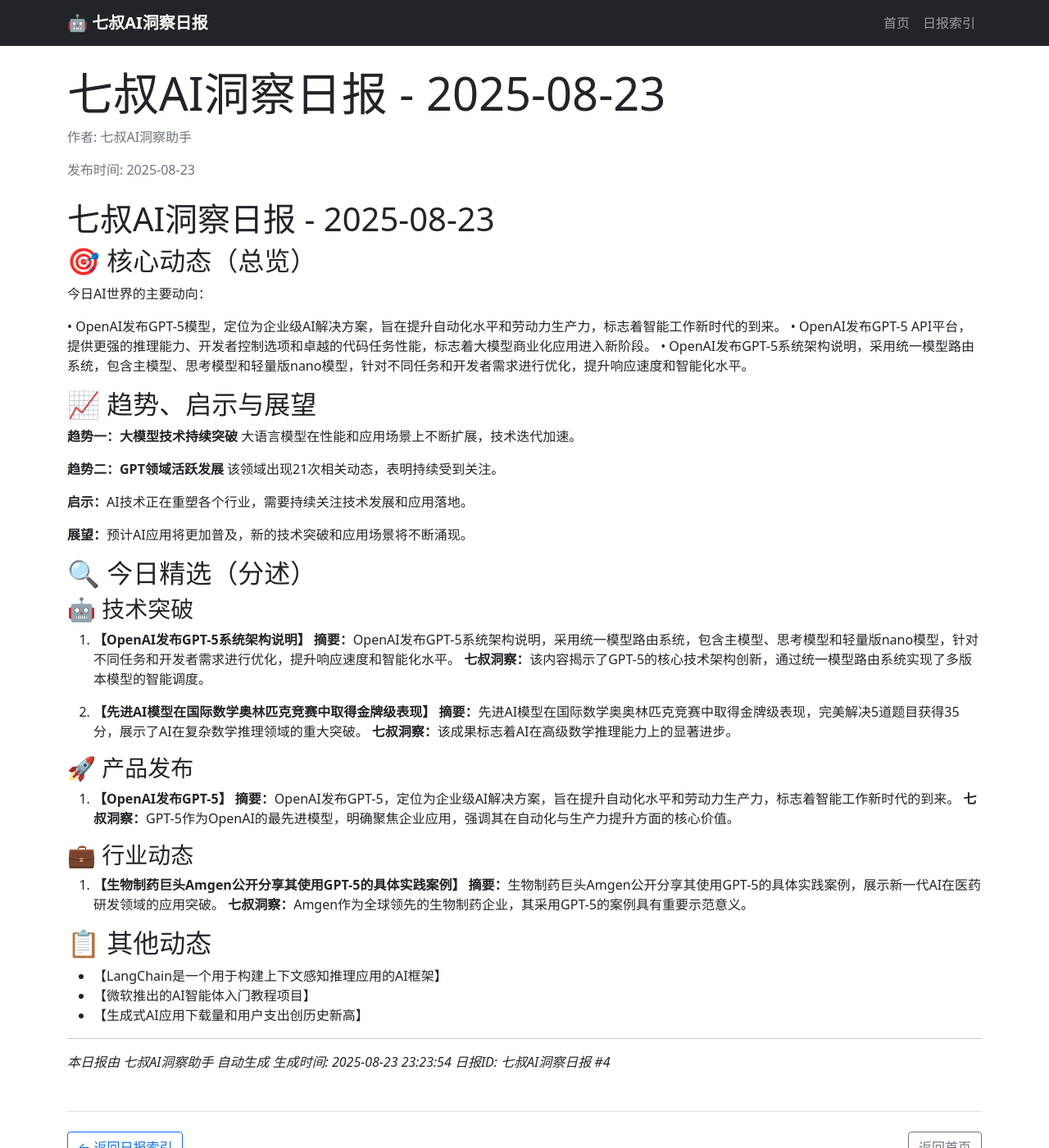
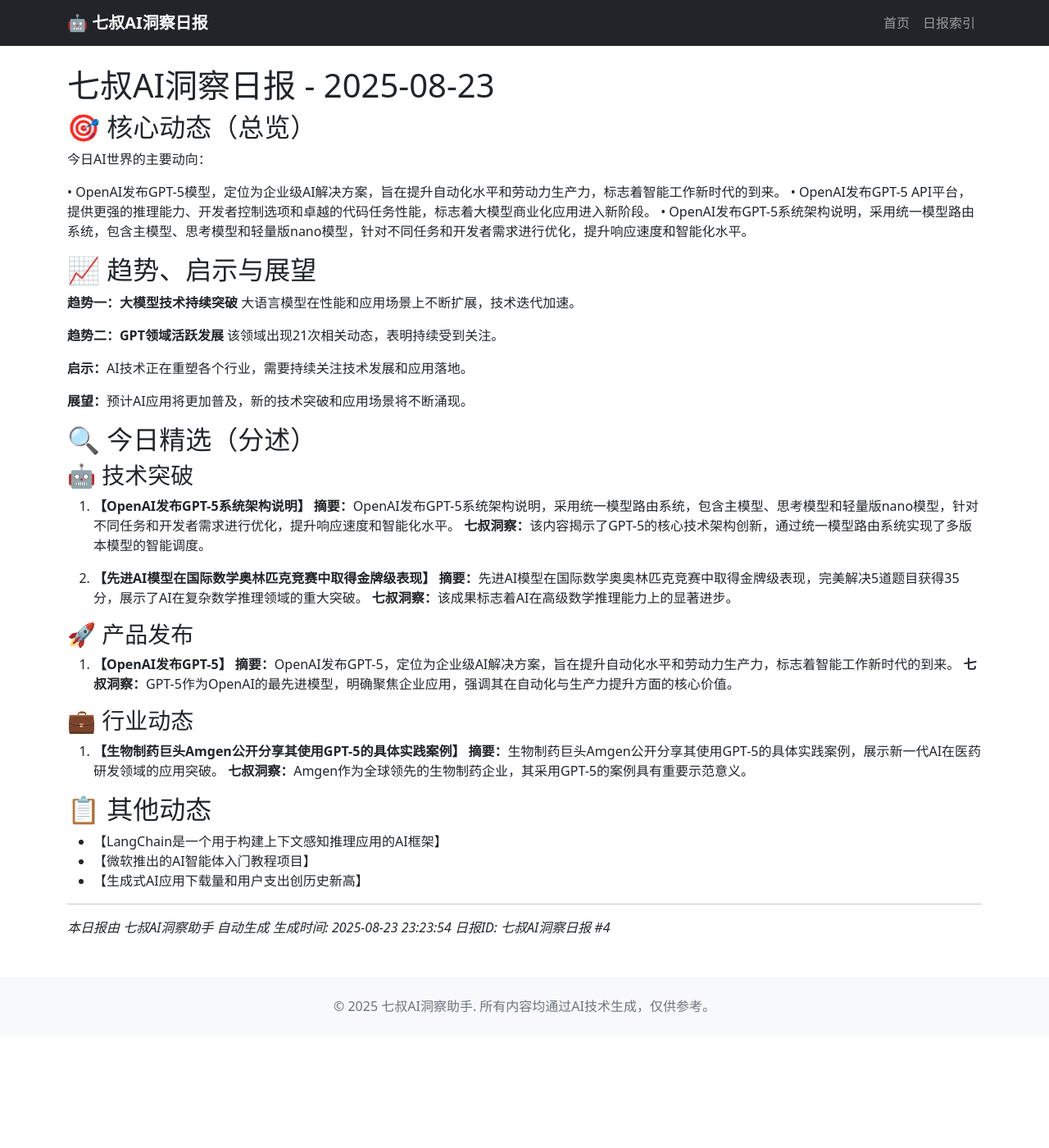
Before and after one commit to SantosCNA/AI-Daily, a Jekyll site: the page built from digest/2025-08-23.md, in a window 1280 px wide and 1400 px high. Shown: the whole window at 82% size. Built offline with Jekyll 4.4.1, drawn with Linux system fonts in a browser that asks for light colours.

Commit message:
🔧 修复首页布局问题：使用page布局避免重复HTML结构，修复标题重复和导航栏冲突

```diff
--- a/_layouts/page.html
+++ b/_layouts/page.html
@@ -1,30 +1,50 @@
----
-layout: default
----
-
-<article class="page-content">
-    <header class="page-header mb-4">
-        <h1 class="display-4">{{ page.title }}</h1>
-        {% if page.author %}
-        <p class="text-muted">作者: {{ page.author }}</p>
-        {% endif %}
-        {% if page.date %}
-        <p class="text-muted">发布时间: {{ page.date | date: "%Y-%m-%d" }}</p>
-        {% endif %}
-    </header>
-
-    <div class="page-body">
-        {{ content }}
-    </div>
-
-    <footer class="page-footer mt-5 pt-4 border-top">
-        <div class="row">
-            <div class="col-md-6">
-                <a href="/AI-Daily/digest/" class="btn btn-outline-primary">← 返回日报索引</a>
-            </div>
-            <div class="col-md-6 text-end">
-                <a href="/" class="btn btn-outline-secondary">返回首页</a>
+<!DOCTYPE html>
+<html lang="zh-CN">
+<head>
+    <meta charset="UTF-8">
+    <meta name="viewport" content="width=device-width, initial-scale=1.0">
+    <title>{% if page.title %}{{ page.title }}{% endif %}</title>
+    <meta name="description" content="{{ page.description | default: 'AI领域的每日洞察和趋势分析' }}">
+    <link rel="stylesheet" href="https://cdn.jsdelivr.net/npm/bootstrap@5.1.3/dist/css/bootstrap.min.css">
+    <style>
+        body { padding-top: 2rem; }
+        .navbar-brand { font-weight: bold; }
+        .content { min-height: 70vh; }
+        .footer { margin-top: 3rem; }
+    </style>
+</head>
+<body>
+    <nav class="navbar navbar-expand-lg navbar-dark bg-dark fixed-top">
+        <div class="container">
+            <a class="navbar-brand" href="/AI-Daily/">🤖 七叔AI洞察日报</a>
+            <button class="navbar-toggler" type="button" data-bs-toggle="collapse" data-bs-target="#navbarNav">
+                <span class="navbar-toggler-icon"></span>
+            </button>
+            <div class="collapse navbar-collapse" id="navbarNav">
+                <ul class="navbar-nav ms-auto">
+                    <li class="nav-item">
+                        <a class="nav-link" href="/AI-Daily/">首页</a>
+                    </li>
+                    <li class="nav-item">
+                        <a class="nav-link" href="/AI-Daily/digest/">日报索引</a>
+                    </li>
+                </ul>
             </div>
         </div>
+    </nav>
+
+    <main class="content">
+        <div class="container mt-5">
+            {{ content }}
+        </div>
+    </main>
+
+    <footer class="footer bg-light py-4 mt-5">
+        <div class="container text-center">
+            <p class="text-muted mb-0">© 2025 七叔AI洞察助手. 所有内容均通过AI技术生成，仅供参考。</p>
+        </div>
     </footer>
-</article>
+
+    <script src="https://cdn.jsdelivr.net/npm/bootstrap@5.1.3/dist/js/bootstrap.bundle.min.js"></script>
+</body>
+</html>
--- a/index.html
+++ b/index.html
@@ -1,5 +1,5 @@
 ---
-layout: default
+layout: page
 title: 七叔AI洞察日报
 ---
 
```
